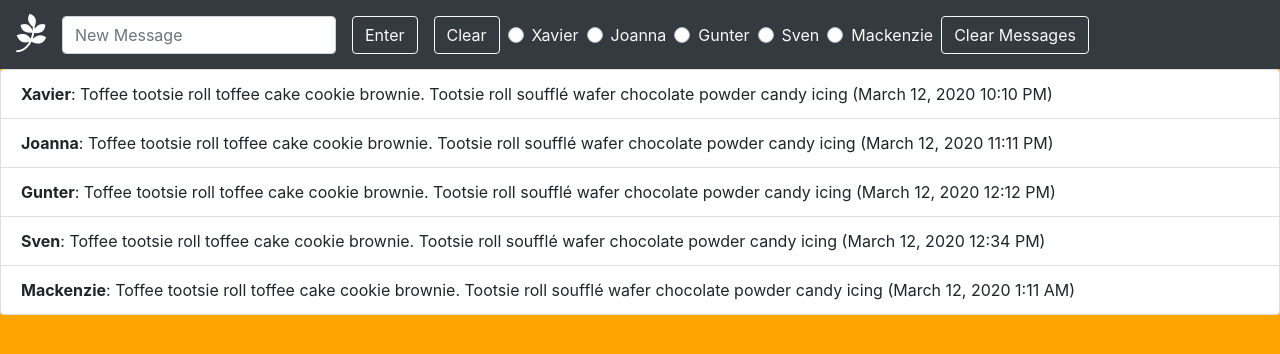
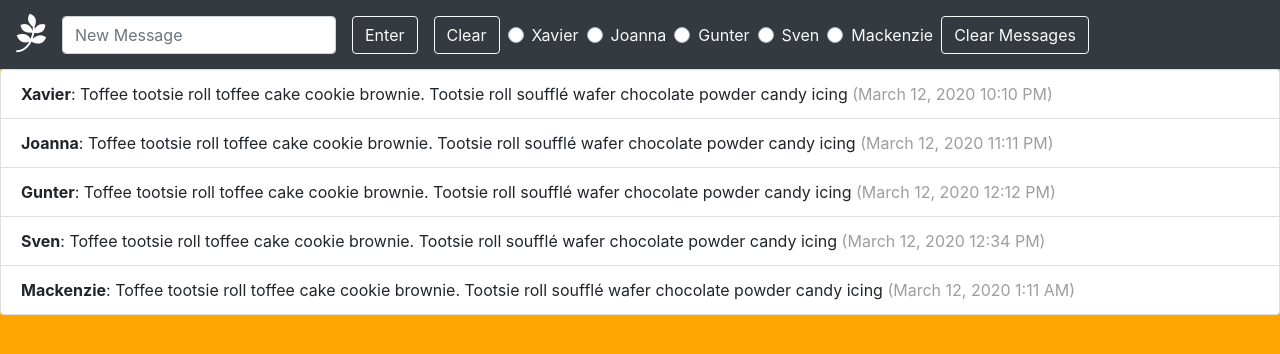
Before and after one commit to nss-evening-cohort-11/chatty-waterwheels, a website built with webpack: page src/index.html in a window 1280 px wide. Built offline with nearby package versions, Linux system fonts and the light colour scheme.

Commit message:
timestamp is light grey now

```diff
--- a/src/javascripts/components/displayMessages.js
+++ b/src/javascripts/components/displayMessages.js
@@ -8,7 +8,7 @@ const displayAllMessages = () => {
   domString += '<ul class="list-group">';
   messageData.getMessages().forEach((m) => {
     const userName = users.find((x) => x.id === m.userId);
-    domString += `<li class="list-group-item"><span class="user-name">${userName.name}</span>: ${m.message} (${m.stamp})</li>`;
+    domString += `<li class="list-group-item"><span class="user-name">${userName.name}</span>: ${m.message} <span class="timestamp">(${m.stamp})</span></li>`;
   });
   domString += '</ul>';
   utils.printToDom('message-container', domString);
--- a/src/styles/main.scss
+++ b/src/styles/main.scss
@@ -8,3 +8,7 @@ body {
 .user-name {
   font-weight: bold;
 }
+
+.timestamp {
+  color: #9e9e9e;
+}
```
